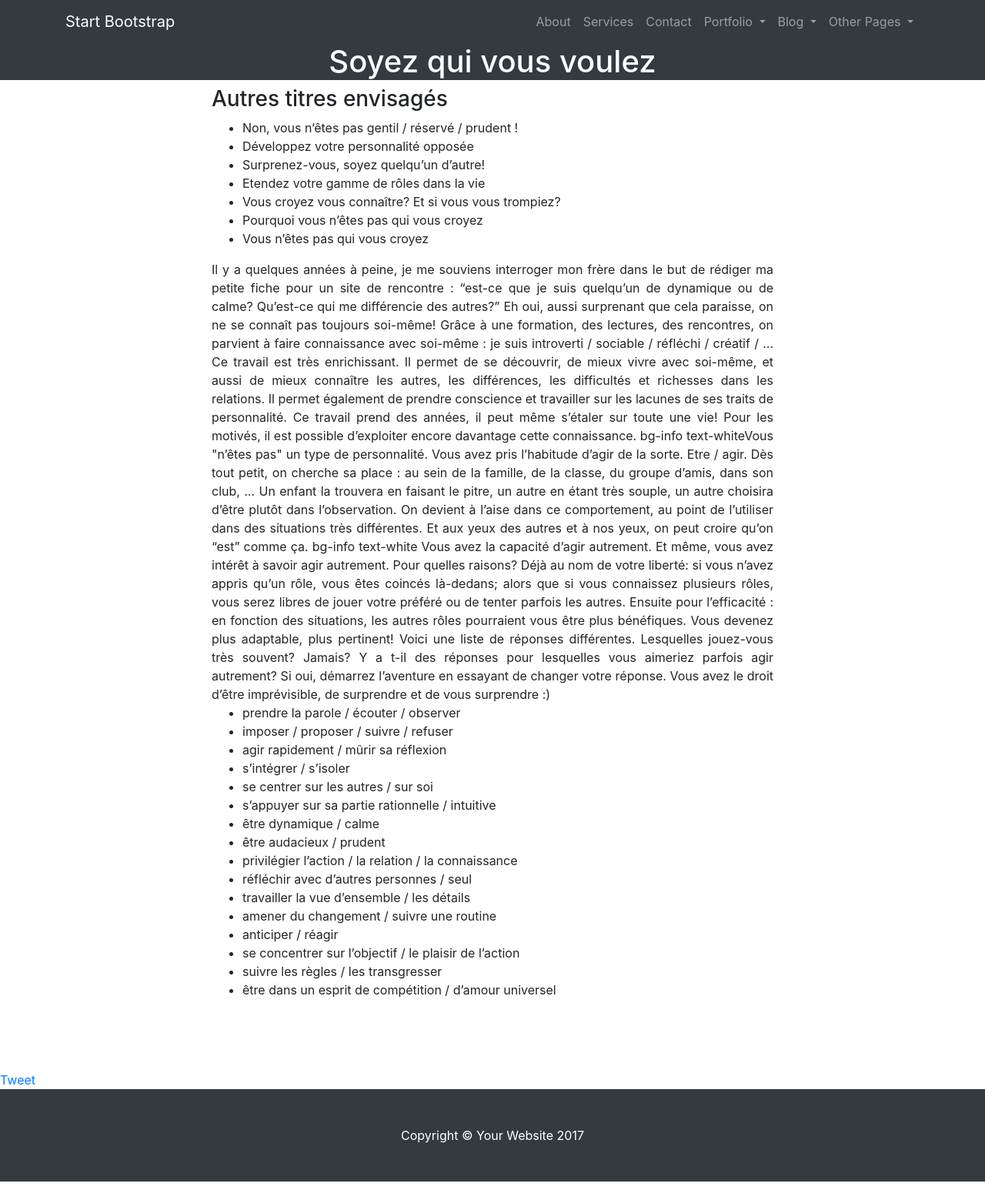
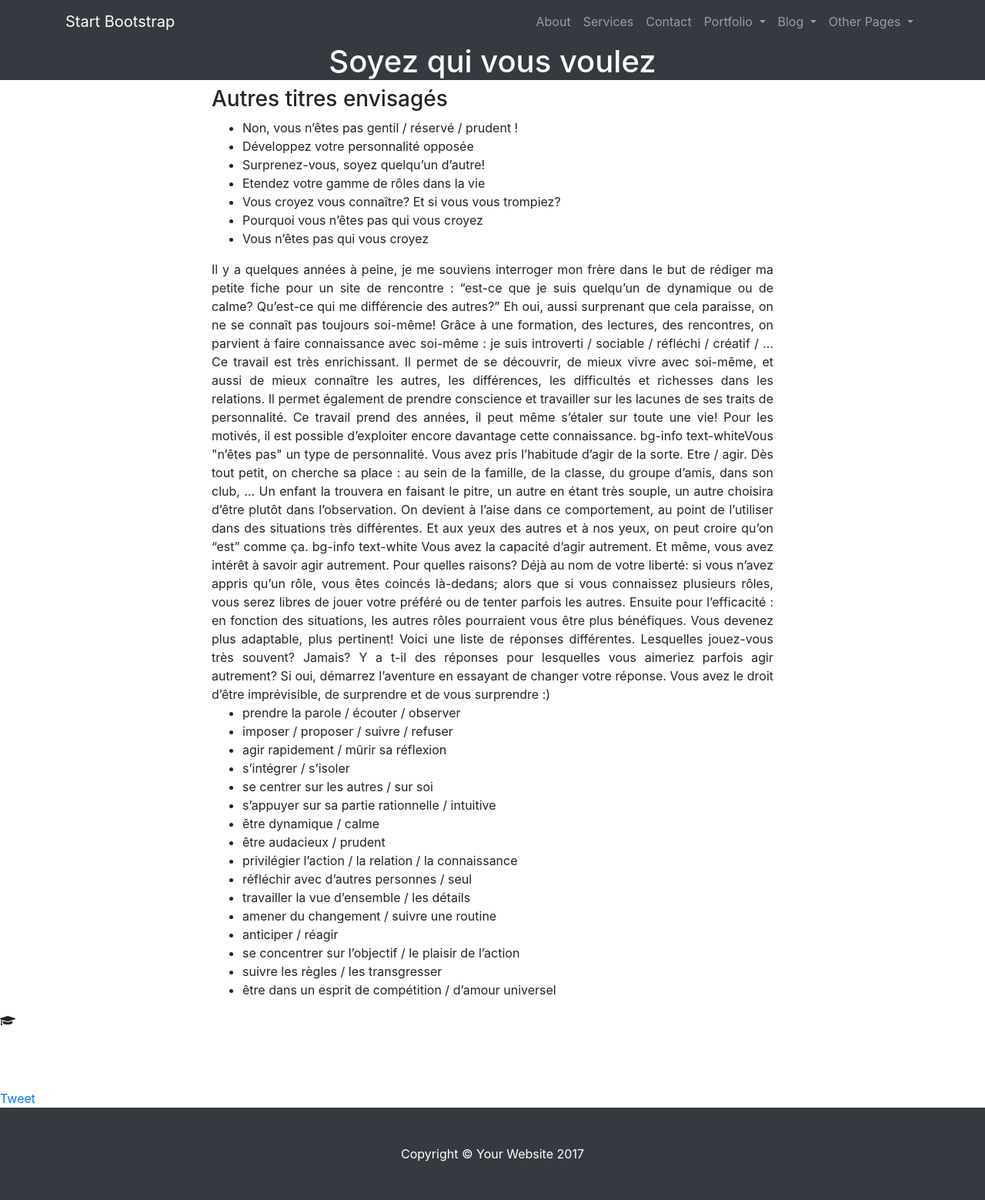
Before and after one commit to OrgaEvolutions/Nathoup.github.io, a Jekyll site: the page built from articles/personnalite.html, in a window 1280 px wide. Shown: the whole page at 77% size. Built offline with Jekyll 4.4.1, drawn with Linux system fonts in a browser that asks for light colours; before the commit the page ends 1535 px from its top, so only the background shows below that.

Commit message:
Update social_links.html

```diff
--- a/_includes/social_links.html
+++ b/_includes/social_links.html
@@ -1,4 +1,8 @@
+
+<i class="fa fa-graduation-cap" aria-hidden="true"></i>
 <div class="social-links">
+
+    <i class="fa fa-graduation-cap" aria-hidden="true"></i>
     {% if site.email %}<a href="mailto:{{ site.email }}" class="author-social" target="_blank"><i class="fa fa-2x fa-envelope-square"></i></a>{% endif %}
     {% if site.twitter %}<a href="http://twitter.com/{{ site.twitter }}" class="author-social" target="_blank"><i class="fa fa-2x fa-twitter-square"></i></a>{% endif %}
     {% if site.facebook %}<a href="http://facebook.com/{{ site.facebook }}" class="author-social" target="_blank"><i class="fa fa-2x fa-facebook-square"></i></a>{% endif %}
```
